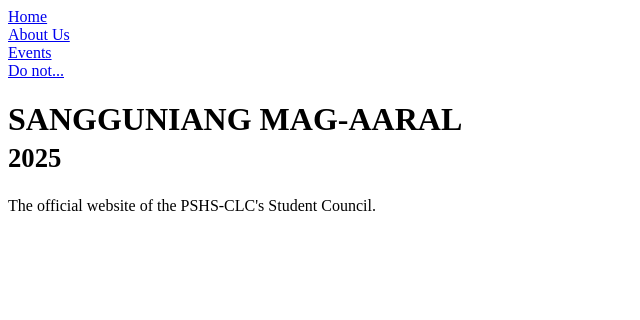
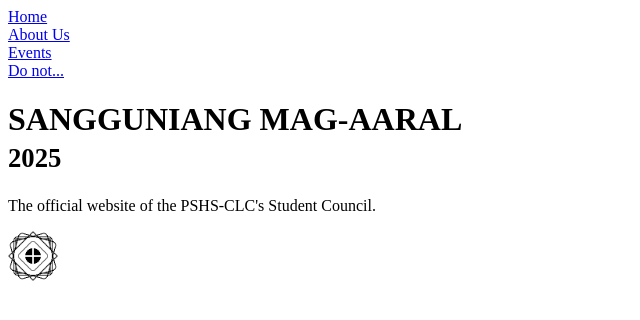
Before and after one commit to mdlcgithub/sangguniang-magaaral-clc, a plain HTML site: page index.html in a window 1280 px wide. Shown: the whole page, without its empty margins (0-640 px from the left). Drawn offline with Linux system fonts and the light colour scheme.

Commit message:
Update index.html

```diff
--- a/index.html
+++ b/index.html
@@ -2,6 +2,7 @@
 <html>
     <head>
         <title>Home - Sangguniang Mag-Aaral CLC</title>
+
     </head>
     <body>
         <div>
@@ -22,5 +23,6 @@
             <small>2025</small>
         </h1>
         <p>The official website of the PSHS-CLC's Student Council.</p>
+        <img src="images/temp.png" width="50px" height="50px" alt="Temporary">
     </body>
 </html>
```
